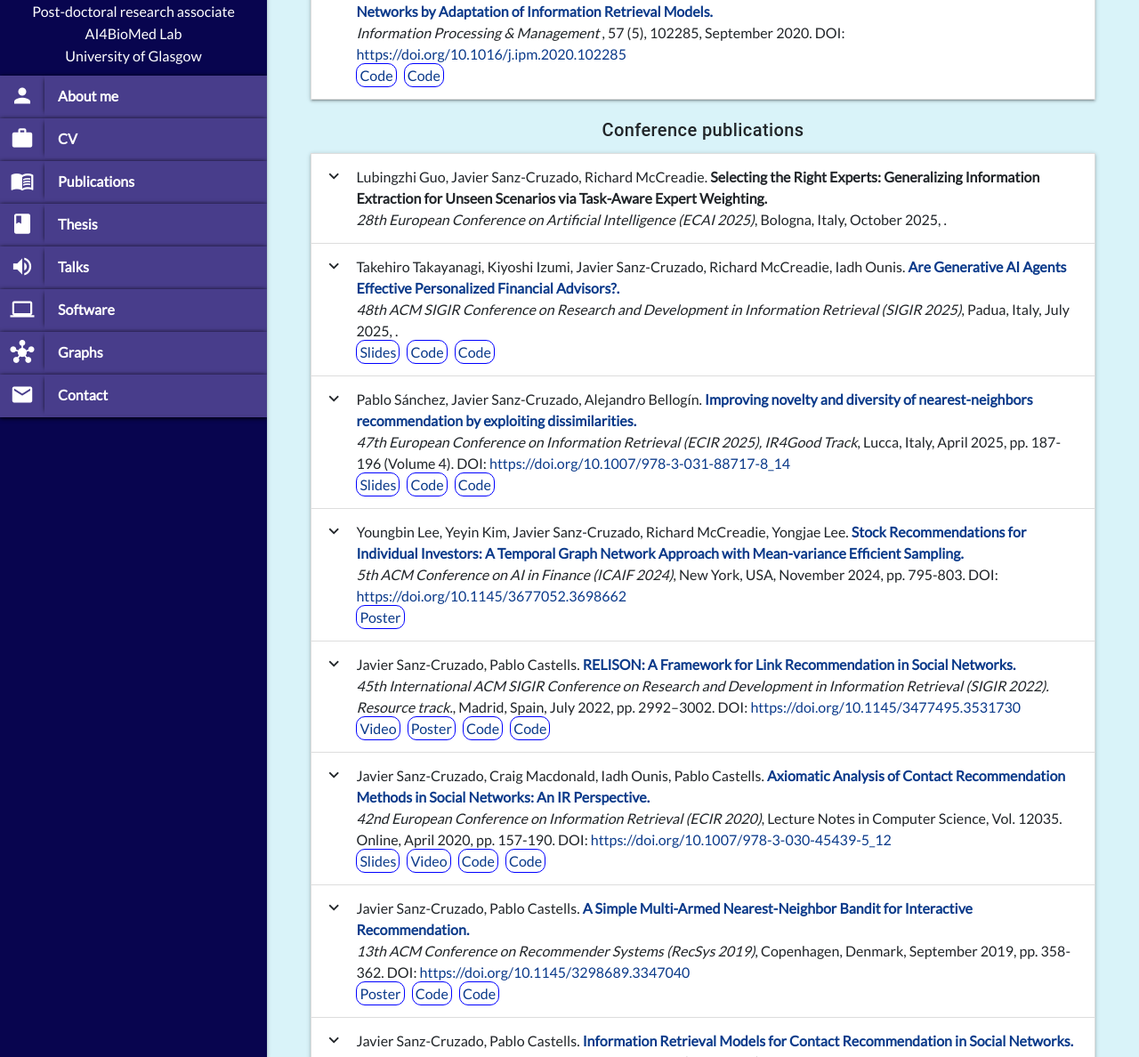
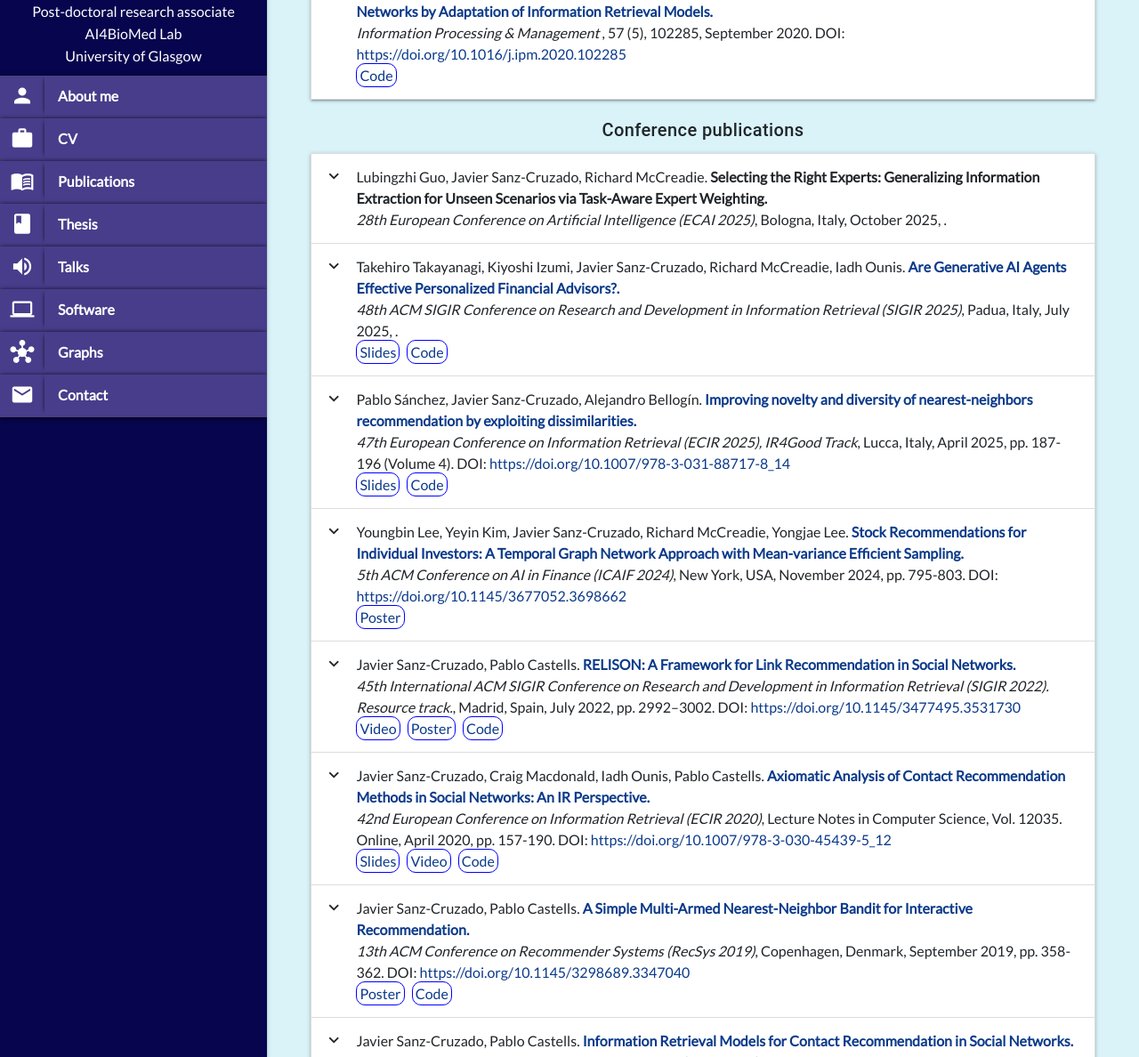
Before and after one commit to JavierSanzCruza/javiersanzcruza.github.io, a Jekyll site: the page built from pubs.md, in a window 1280 px wide and 1400 px high. Shown: the part 212-1400 px from the top of the window at 89% size. Built offline with Jekyll 4.4.1, drawn with Linux system fonts in a browser that asks for light colours; nearby versions of some CDN libraries.

Commit message:
Fixed minor issues

```diff
--- a/pubs.md
+++ b/pubs.md
@@ -63,9 +63,6 @@ title: Publications
     		{% if pub.model %}
     		    <a class="pub-link" href="{{ pub.model }}">Model</a>
     		{% endif %}
-    	    {% if pub.code %}
-    		    <a class="pub-link" href="{{ pub.code }}">Code</a>
-    		{% endif %}
     		{% if pub.website %}
     		    <a class="pub-link" href="{{ pub.website }}">Website</a>
     		{% endif %}
@@ -73,7 +70,7 @@ title: Publications
 		</div>
         <div class = "collapsible-body abstract">
         	<div class="abstract-text">
-        		<span class="abstract-title"><b>Abstract:</b></span><span>{{ pub.abstract }}</span>
+        		<span class="abstract-title"><b>Abstract</b></span><span>{{ pub.abstract }}</span>
         	</div>
         	<div class="abstract-text">
         		<span class="abstract-title"><b>Keywords</b></span><span>
@@ -149,9 +146,6 @@ title: Publications
     		{% if pub.model %}
     		    <a class="pub-link" href="{{ pub.model }}">Model</a>
     		{% endif %}
-    	    {% if pub.code %}
-    		    <a class="pub-link" href="{{ pub.code }}">Code</a>
-    		{% endif %}
     		{% if pub.website %}
     		    <a class="pub-link" href="{{ pub.website }}">Website</a>
     		{% endif %}
@@ -159,7 +153,7 @@ title: Publications
 		</div>
 		<div class = "collapsible-body abstract">
         	<div class="abstract-text">
-        		<span class="abstract-title"><b>Abstract:</b></span><span>{{ pub.abstract }}</span>
+        		<span class="abstract-title"><b>Abstract</b></span><span>{{ pub.abstract }}</span>
         	</div>
         	<div class="abstract-text">
         		<span class="abstract-title"><b>Keywords</b></span><span>
@@ -235,9 +229,6 @@ title: Publications
     		{% if pub.model %}
     		    <a class="pub-link" href="{{ pub.model }}">Model</a>
     		{% endif %}
-    	    {% if pub.code %}
-    		    <a class="pub-link" href="{{ pub.code }}">Code</a>
-    		{% endif %}
     		{% if pub.website %}
     		    <a class="pub-link" href="{{ pub.website }}">Website</a>
     		{% endif %}
@@ -245,7 +236,7 @@ title: Publications
 		</div>
 		<div class = "collapsible-body abstract">
         	<div class="abstract-text">
-        		<span class="abstract-title"><b>Abstract:</b></span><span>{{ pub.abstract }}</span>
+        		<span class="abstract-title"><b>Abstract</b></span><span>{{ pub.abstract }}</span>
         	</div>
         	<div class="abstract-text">
         		<span class="abstract-title"><b>Keywords</b></span><span>
@@ -322,9 +313,6 @@ title: Publications
     		{% if pub.model %}
     		    <a class="pub-link" href="{{ pub.model }}">Model</a>
     		{% endif %}
-    	    {% if pub.code %}
-    		    <a class="pub-link" href="{{ pub.code }}">Code</a>
-    		{% endif %}
     		{% if pub.website %}
     		    <a class="pub-link" href="{{ pub.website }}">Website</a>
     		{% endif %}
@@ -332,7 +320,7 @@ title: Publications
 		</div>
 		<div class = "collapsible-body abstract">
         	<div class="abstract-text">
-        		<span class="abstract-title"><b>Abstract:</b></span><span>{{ pub.abstract }}</span>
+        		<span class="abstract-title"><b>Abstract</b></span><span>{{ pub.abstract }}</span>
         	</div>
         	<div class="abstract-text">
         		<span class="abstract-title"><b>Keywords</b></span><span>
@@ -420,7 +408,7 @@ title: Publications
 		</div>
 		<div class = "collapsible-body abstract">
         	<div class="abstract-text">
-        		<span class="abstract-title"><b>Abstract:</b></span><span>{{ pub.abstract }}</span>
+        		<span class="abstract-title"><b>Abstract</b></span><span>{{ pub.abstract }}</span>
         	</div>
         	<div class="abstract-text">
         		<span class="abstract-title"><b>Keywords</b></span><span>
@@ -510,7 +498,7 @@ title: Publications
 		</div>
 		<div class = "collapsible-body abstract">
         	<div class="abstract-text">
-        		<span class="abstract-title"><b>Abstract:</b></span><span>{{ pub.abstract }}</span>
+        		<span class="abstract-title"><b>Abstract</b></span><span>{{ pub.abstract }}</span>
         	</div>
         	<div class="abstract-text">
         		<span class="abstract-title"><b>Keywords</b></span><span>
```
Also changed, not shown: contact.md (+3 -0 lines), network.md (+1 -1 lines), talks.md (+1 -1 lines).
